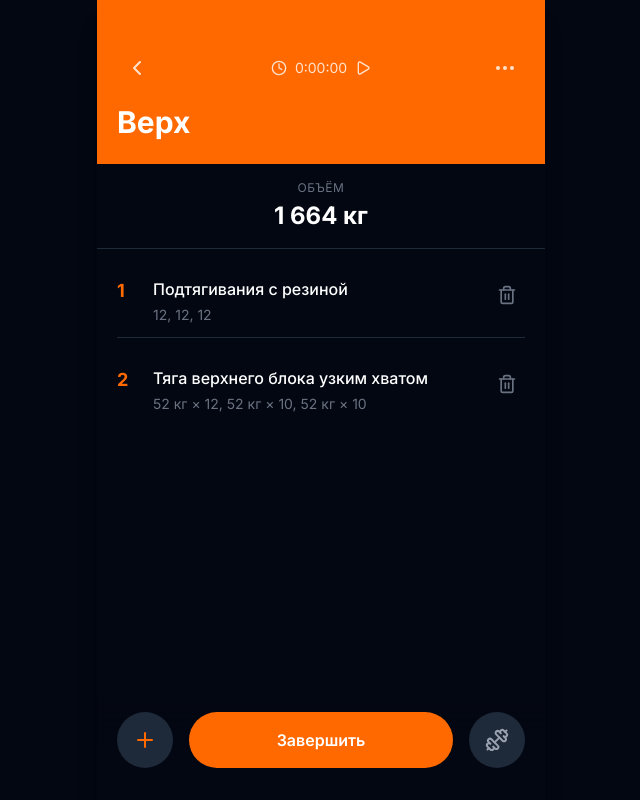
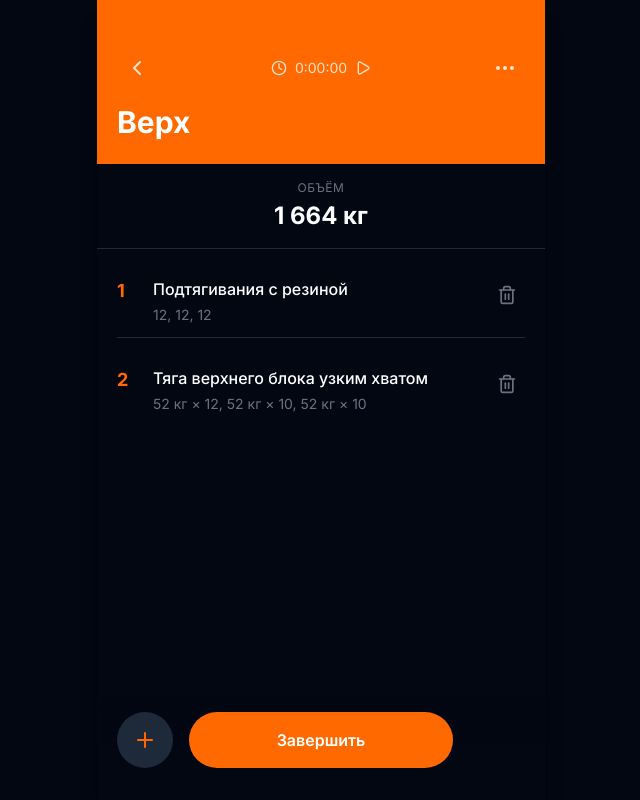
Before and after one commit to Tomasito133/FitSuperDuperApp, a Next.js app: page /workout in a window 1280 px wide. Shown: the whole page, without its empty margins (319-959 px from the left). Built offline with nearby package versions, Linux system fonts and the light colour scheme.

Commit message:
Remove problematic dumbbell button from workout pages

```diff
--- a/src/app/workout/[id]/page.tsx
+++ b/src/app/workout/[id]/page.tsx
@@ -9,9 +9,7 @@ import {
   Plus,
   Play,
   Pause,
-  Check,
   Clock,
-  Dumbbell,
   Search,
   Trash2
 } from "lucide-react";
@@ -392,12 +390,7 @@ export default function WorkoutDetailPage() {
             Завершить
           </button>
 
-          <Link
-            href="/workout"
-            className="w-14 h-14 bg-gray-800 rounded-full flex items-center justify-center text-gray-400 hover:text-white hover:bg-gray-700 transition-colors"
-          >
-            <Dumbbell className="w-6 h-6" />
-          </Link>
+          <div className="w-14" />
         </div>
       </div>
 
--- a/src/app/workout/page.tsx
+++ b/src/app/workout/page.tsx
@@ -8,9 +8,7 @@ import {
   Plus,
   Play,
   Pause,
-  Check,
   Clock,
-  Dumbbell,
   Search,
   Trash2
 } from "lucide-react";
@@ -237,12 +235,7 @@ export default function ActiveWorkoutPage() {
             Завершить
           </Link>
 
-          <Link
-            href="/workout/active"
-            className="w-14 h-14 bg-gray-800 rounded-full flex items-center justify-center text-gray-400 hover:text-white hover:bg-gray-700 transition-colors"
-          >
-            <Dumbbell className="w-6 h-6" />
-          </Link>
+          <div className="w-14" />
         </div>
       </div>
 
```
